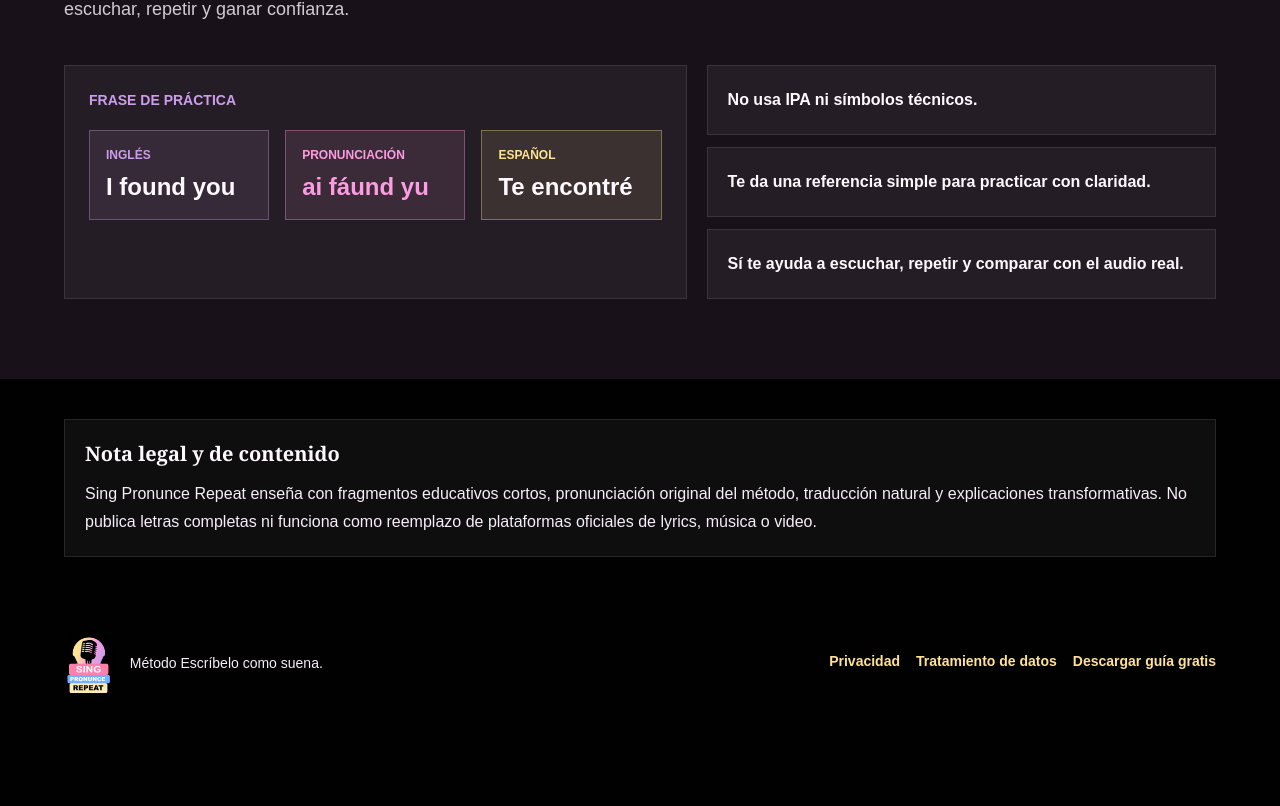
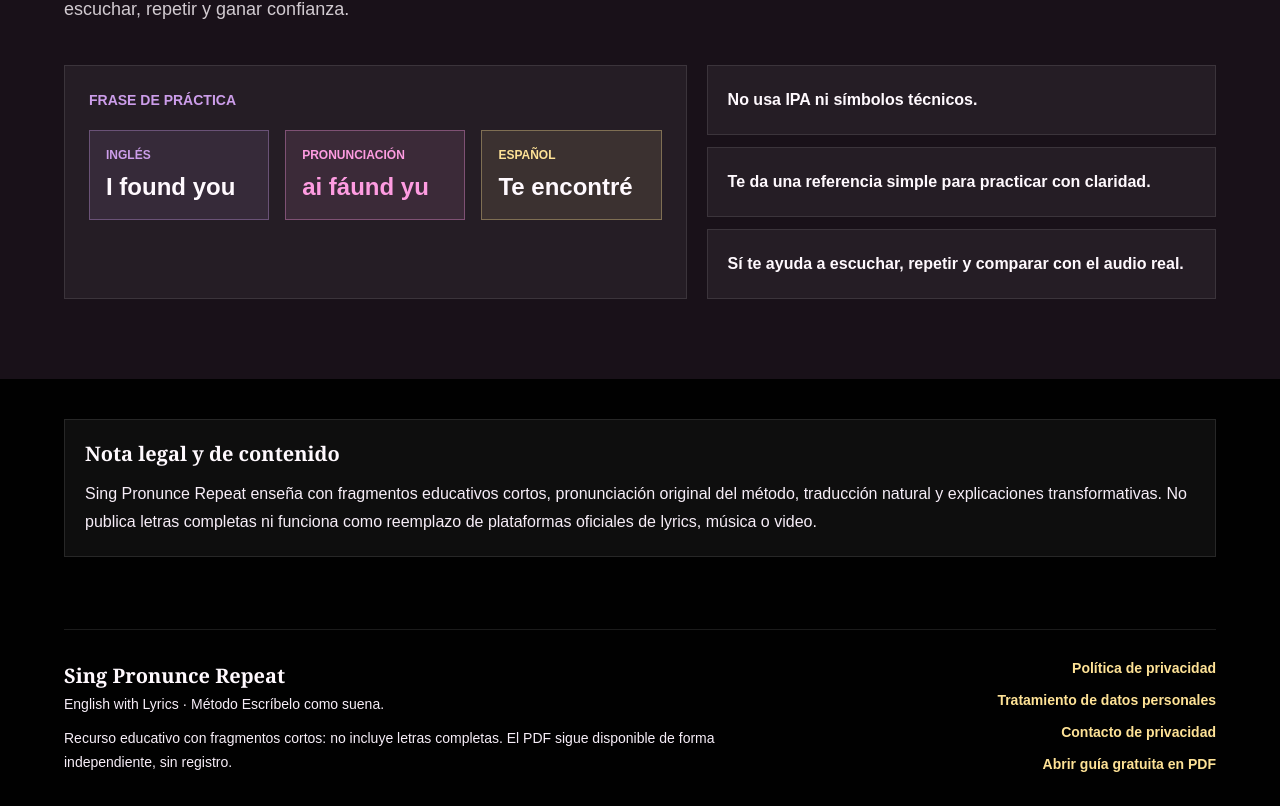
Before and after one commit to EfrainAndres/english-with-lyrics, a Next.js app: page / in a window 1280 px wide. Shown: the part 4145-4951 px from the top of the page. Before the commit the page ends 4870 px from the top, so only its background shows below. Built offline with nearby package versions, Linux system fonts and the light colour scheme; no server answers.

Commit message:
feat: improve trust and contact footer

```diff
--- a/src/app/ebook-gratis/page.tsx
+++ b/src/app/ebook-gratis/page.tsx
@@ -3,14 +3,13 @@ import Image from "next/image";
 import Link from "next/link";
 import { CTAButton } from "@/components/CTAButton";
 import { LeadCaptureForm } from "@/components/LeadCaptureForm";
+import { SiteFooter } from "@/components/SiteFooter";
 import { getLeadFormConfig } from "@/lib/lead-form-config";
 import {
-  dataProcessingPath,
   ebookDownloadFilename,
   ebookDownloadPath,
   ebookFileSizeKB,
   ebookPageCount,
-  privacyPath,
 } from "@/lib/links";
 
 export const metadata: Metadata = {
@@ -447,37 +446,7 @@ export default function EbookGratisPage() {
         </div>
       </section>
 
-      {/* ── Footer ─────────────────────────────────────────────────────────── */}
-      <footer className="bg-ink px-5 py-8 text-paper sm:px-8">
-        <div className="mx-auto flex max-w-6xl flex-col gap-4 sm:flex-row sm:items-center sm:justify-between">
-          <div className="flex items-center gap-4">
-            <BrandLogo className="shrink-0" height="4rem" />
-            <p className="text-sm text-soft">Método Escríbelo como suena.</p>
-          </div>
-          <div className="flex flex-wrap items-center gap-4 text-sm font-black">
-            <Link
-              className="text-cream transition hover:text-pink focus:outline-none focus:ring-2 focus:ring-cream focus:ring-offset-2 focus:ring-offset-ink"
-              href={privacyPath}
-            >
-              Privacidad
-            </Link>
-            <Link
-              className="text-cream transition hover:text-pink focus:outline-none focus:ring-2 focus:ring-cream focus:ring-offset-2 focus:ring-offset-ink"
-              href={dataProcessingPath}
-            >
-              Tratamiento de datos
-            </Link>
-            <a
-              className="text-cream transition hover:text-pink focus:outline-none focus:ring-2 focus:ring-cream focus:ring-offset-2 focus:ring-offset-ink"
-              href={ebookDownloadPath}
-              download={ebookDownloadFilename}
-              aria-label="Descargar guía gratis en PDF"
-            >
-              Descargar guía gratis
-            </a>
-          </div>
-        </div>
-      </footer>
+      <SiteFooter />
     </main>
   );
 }
--- a/src/app/gracias/page.tsx
+++ b/src/app/gracias/page.tsx
@@ -2,6 +2,7 @@ import type { Metadata } from "next";
 import Image from "next/image";
 import Link from "next/link";
 import { CTAButton } from "@/components/CTAButton";
+import { SiteFooter } from "@/components/SiteFooter";
 import {
   ebookDownloadFilename,
   ebookDownloadPath,
@@ -254,6 +255,8 @@ export default async function GraciasPage({
           </div>
         </div>
       </section>
+
+      <SiteFooter />
     </main>
   );
 }
--- a/src/app/page.tsx
+++ b/src/app/page.tsx
@@ -1,11 +1,8 @@
 import Image from "next/image";
 import { CTAButton } from "@/components/CTAButton";
 import { Section } from "@/components/Section";
-import {
-  dataProcessingPath,
-  ebookPagePath,
-  privacyPath,
-} from "@/lib/links";
+import { SiteFooter } from "@/components/SiteFooter";
+import { ebookPagePath } from "@/lib/links";
 
 const benefits = [
   {
@@ -440,36 +437,7 @@ export default function Home() {
         </div>
       </section>
 
-      <footer className="bg-ink px-5 py-8 text-paper sm:px-8">
-        <div className="mx-auto flex max-w-6xl flex-col gap-4 sm:flex-row sm:items-center sm:justify-between">
-          <div className="flex items-center gap-4">
-            <BrandLogo className="shrink-0" />
-            <p className="mt-1 text-sm text-soft">
-              Método Escríbelo como suena.
-            </p>
-          </div>
-          <div className="flex flex-wrap items-center gap-4 text-sm font-black">
-            <a
-              className="text-cream hover:text-pink focus:outline-none focus:ring-2 focus:ring-cream focus:ring-offset-2 focus:ring-offset-ink"
-              href={privacyPath}
-            >
-              Privacidad
-            </a>
-            <a
-              className="text-cream hover:text-pink focus:outline-none focus:ring-2 focus:ring-cream focus:ring-offset-2 focus:ring-offset-ink"
-              href={dataProcessingPath}
-            >
-              Tratamiento de datos
-            </a>
-            <a
-              className="text-cream hover:text-pink focus:outline-none focus:ring-2 focus:ring-cream focus:ring-offset-2 focus:ring-offset-ink"
-              href={ebookPagePath}
-            >
-              Descargar guía gratis
-            </a>
-          </div>
-        </div>
-      </footer>
+      <SiteFooter />
     </main>
   );
 }
--- /dev/null
+++ b/src/components/SiteFooter.tsx
@@ -0,0 +1,68 @@
+import Link from "next/link";
+import {
+  dataProcessingPath,
+  ebookDownloadFilename,
+  ebookDownloadPath,
+  privacyPath,
+} from "@/lib/links";
+
+const publicPrivacyContactHref = "mailto:privacidad@singpronuncerepeat.com";
+
+export function SiteFooter() {
+  return (
+    <footer className="bg-ink px-5 py-8 text-paper sm:px-8">
+      <div className="mx-auto grid max-w-6xl gap-6 border-t border-white/10 pt-7 sm:grid-cols-[minmax(0,1fr)_auto] sm:items-end">
+        <div className="min-w-0">
+          <p className="font-heading text-xl font-black">
+            Sing Pronunce Repeat
+          </p>
+          <p className="mt-1 text-sm text-soft">
+            English with Lyrics · Método Escríbelo como suena.
+          </p>
+          <p className="mt-3 max-w-2xl text-sm leading-6 text-soft">
+            Recurso educativo con fragmentos cortos: no incluye letras completas.
+            El PDF sigue disponible de forma independiente, sin registro.
+          </p>
+        </div>
+
+        <nav aria-label="Enlaces de confianza y contacto">
+          <ul className="flex flex-col gap-3 text-sm font-black sm:items-end">
+            <li>
+              <Link
+                className="text-cream transition hover:text-pink focus:outline-none focus:ring-2 focus:ring-cream focus:ring-offset-2 focus:ring-offset-ink"
+                href={privacyPath}
+              >
+                Política de privacidad
+              </Link>
+            </li>
+            <li>
+              <Link
+                className="text-cream transition hover:text-pink focus:outline-none focus:ring-2 focus:ring-cream focus:ring-offset-2 focus:ring-offset-ink"
+                href={dataProcessingPath}
+              >
+                Tratamiento de datos personales
+              </Link>
+            </li>
+            <li>
+              <a
+                className="text-cream transition hover:text-pink focus:outline-none focus:ring-2 focus:ring-cream focus:ring-offset-2 focus:ring-offset-ink"
+                href={publicPrivacyContactHref}
+              >
+                Contacto de privacidad
+              </a>
+            </li>
+            <li>
+              <a
+                className="text-cream transition hover:text-pink focus:outline-none focus:ring-2 focus:ring-cream focus:ring-offset-2 focus:ring-offset-ink"
+                download={ebookDownloadFilename}
+                href={ebookDownloadPath}
+              >
+                Abrir guía gratuita en PDF
+              </a>
+            </li>
+          </ul>
+        </nav>
+      </div>
+    </footer>
+  );
+}
```
Also changed, not shown: 3 other files (tests, documents, lock files or other folders).
